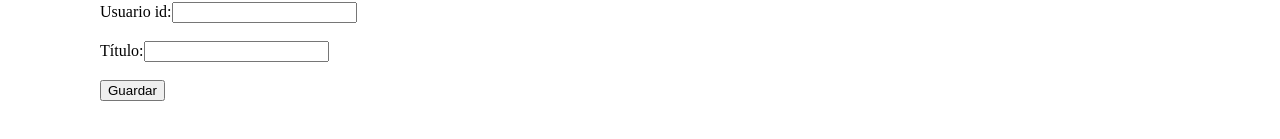
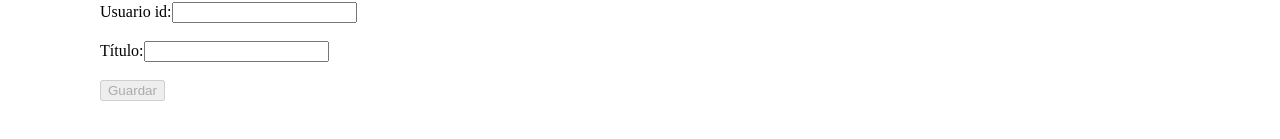
Before and after one commit to Alejandro-Gonzalez-Barriga/blog-using-redux, a React (Create React App) app: page /tareas in a window 1280 px wide. Both pictures are taken after a click on the button "Agregar". Shown: the part 169-308 px from the top of the page. Built offline with nearby package versions, Linux system fonts and the light colour scheme; no server answers.

Commit message:
disabled button when there is no data to be submitted

```diff
--- a/src/components/Tareas/Guardar.js
+++ b/src/components/Tareas/Guardar.js
@@ -59,6 +59,17 @@ class Guardar extends Component {
       agregar(nueva_tarea);
     }
   };
+  deshabilitar = () => {
+    const { usuario_id, titulo, loading } = this.props;
+
+    if (loading) {
+      return true;
+    }
+    if (!usuario_id || !titulo) {
+      return true;
+    }
+    return false;
+  };
 
   render() {
     return (
@@ -76,7 +87,9 @@ class Guardar extends Component {
         <input value={this.props.titulo} onChange={this.cambioTitulo} />
         <br />
         <br />
-        <button onClick={this.guardar}>Guardar</button>
+        <button onClick={this.guardar} disabled={this.deshabilitar()}>
+          Guardar
+        </button>
       </div>
     );
   }
--- a/src/components/Tareas/index.js
+++ b/src/components/Tareas/index.js
@@ -8,7 +8,9 @@ import * as tareasActions from '../../actions/tareasActions';
 
 class Tareas extends Component {
   componentDidMount() {
-    this.props.traerTodas();
+    if (!Object.keys(this.props.tareas).length) {
+      this.props.traerTodas();
+    }
   }
 
   mostrarContenido = () => {
```
